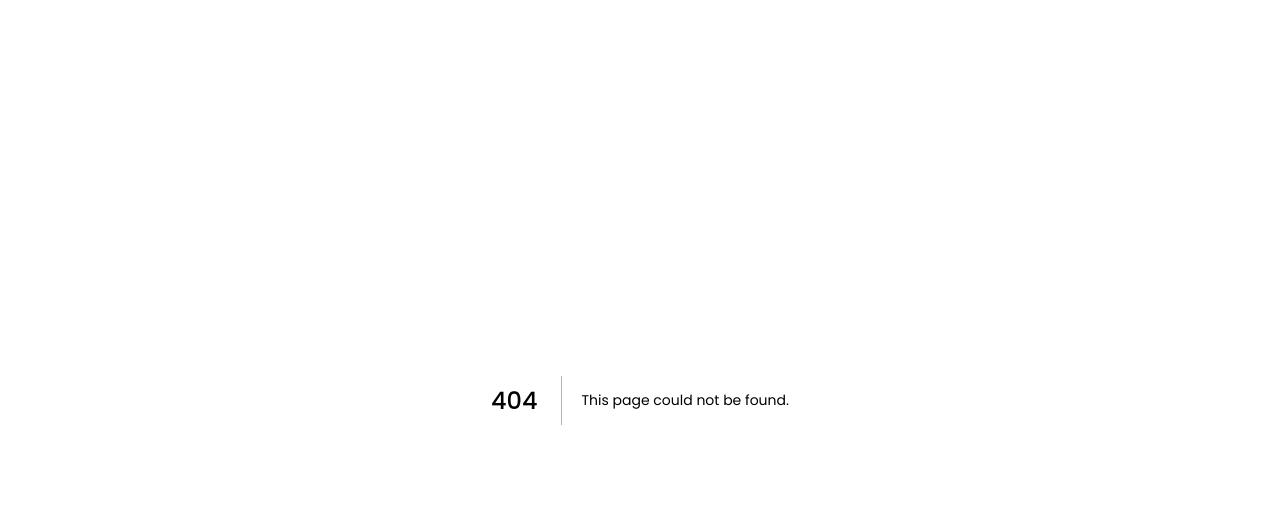
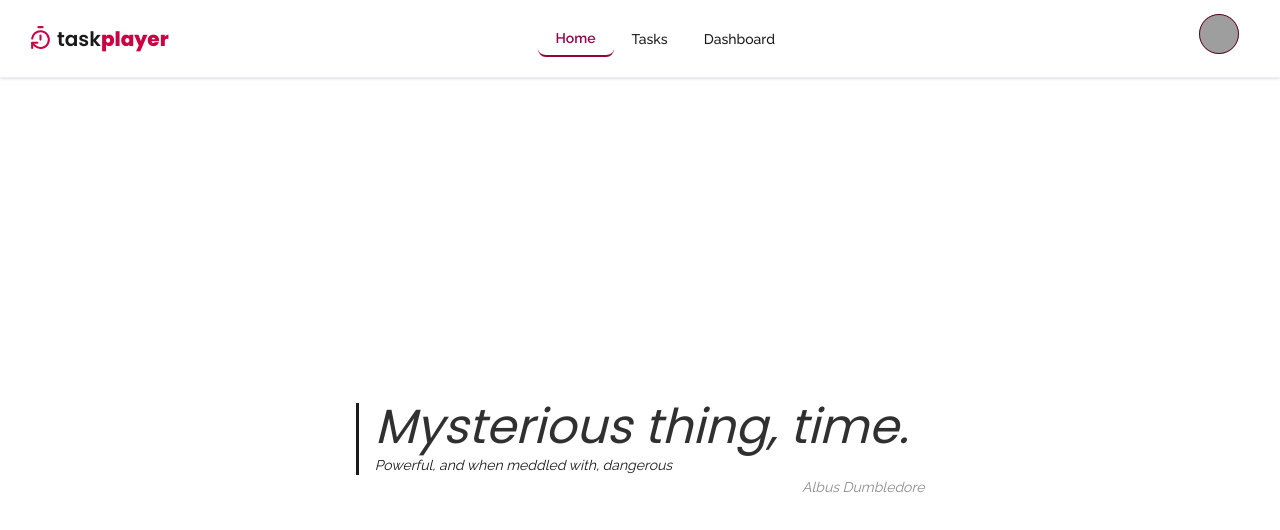
Before and after one commit to DaniSangelo/task-player, a Next.js app: page /home in a window 1280 px wide. Before the commit this address had no page. Shown: the top 530 px of the page. Built offline with nearby package versions, Linux system fonts and the light colour scheme; grey boxes are pictures that could not be loaded.

Commit message:
feat: update initial page to handle authentication and redirect users accordingly

```diff
--- /dev/null
+++ b/app/(auth)/home/page.tsx
@@ -0,0 +1,7 @@
+"use client";
+
+import Banner from "@/app/_components/Banner";
+
+export default function HomePage() {
+  return <Banner />;
+}
--- a/app/_components/Header.tsx
+++ b/app/_components/Header.tsx
@@ -57,7 +57,7 @@ const Header = () => {
             <NavigationMenuItem>
               <NavigationMenuLink
                 render={<Link href="/">Home</Link>}
-                className={`rounded-lg ${navigationMenuTriggerStyle()} ${path === "/" ? "relative font-semibold border-b-2 border-accent-700 text-primary-700" : ""}`}
+                className={`rounded-lg ${navigationMenuTriggerStyle()} ${path === "/home" ? "relative font-semibold border-b-2 border-accent-700 text-primary-700" : ""}`}
               />
             </NavigationMenuItem>
             <NavigationMenuItem>
--- a/app/page.tsx
+++ b/app/page.tsx
@@ -1,7 +1,10 @@
 import { redirect } from "next/navigation";
-import Banner from "./_components/Banner";
+import { auth } from "@/app/_lib/auth";
 
-export default async function Home() {
-  redirect('/auth/login');
-  // return <Banner />;
+export default async function Initial() {
+  const session = await auth();
+
+  if (session?.user?.id) redirect("/home");
+
+  redirect("/auth/login");
 }
```
